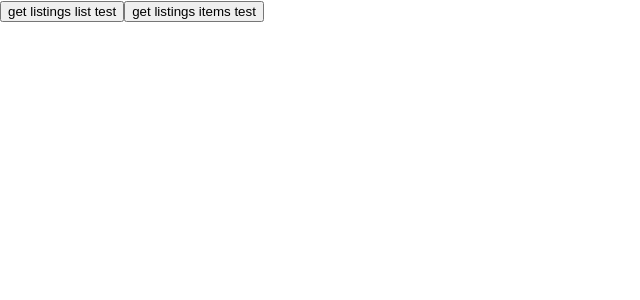
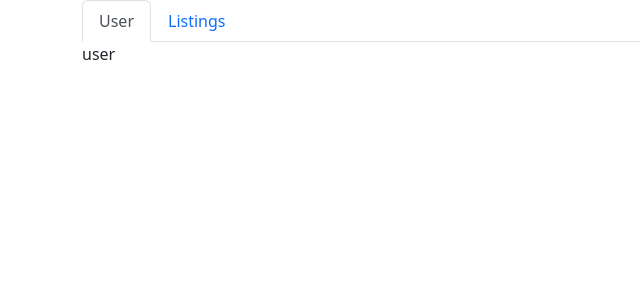
Before and after one commit to fathertime555/Capstone-Project, a React (Create React App) app in the folder frontend/: page / in a window 1280 px wide. Shown: the top 300 px of the page, without its empty margins (0-640 px from the left). Built offline with nearby package versions, Linux system fonts and the light colour scheme.

Commit message:
basic chage

```diff
--- a/frontend/package.json
+++ b/frontend/package.json
@@ -8,7 +8,9 @@
     "@testing-library/react": "^13.4.0",
     "@testing-library/user-event": "^13.5.0",
     "axios": "^1.3.2",
+    "bootstrap": "^5.2.3",
     "react": "^18.2.0",
+    "react-bootstrap": "^2.7.0",
     "react-dom": "^18.2.0",
     "react-scripts": "5.0.1",
     "web-vitals": "^2.1.4"
--- a/frontend/src/App.js
+++ b/frontend/src/App.js
@@ -1,22 +1,45 @@
-import logo from './logo.svg';
+import 'bootstrap/dist/css/bootstrap.min.css';
 import './App.css';
 import Api from './Api'
+import { Button, Col, Container, Tab, Tabs, Row } from 'react-bootstrap';
+import { useState } from 'react';
 
 function App() {
+  const [listingsdata, setlistingtext] = useState('no data')
   console.log(Api);
   return (
-    <div>
-      <button onClick={() => {
+    <Container>
+      <Tabs>
+        <Tab eventKey={'user'} title={'User'}>
+          <div>user</div>
+        </Tab>
+        <Tab eventKey={'listings'} title={'Listings'}>
+          <Row>
+            <Col>
+              <Button onClick={() => {
                 Api.data.getlist().then(data => {
+                  setlistingtext(JSON.stringify(data.data))
                   console.log(data);
                 })
-      }}>get listings list test</button>
-      <button onClick={() => {
+              }}>get listings list test</Button>
+            </Col>
+            <Col>
+              <Button onClick={() => {
                 Api.data.getitems().then(data => {
+                  setlistingtext(JSON.stringify(data.data));
                   console.log(data);
                 })
-    }}>get listings items test</button>
-    </div>
+              }}>get listings items test</Button>
+            </Col>
+          </Row>
+          <Row>
+            {listingsdata}
+          </Row>
+
+        </Tab>
+      </Tabs>
+
+    </Container>
 
   );
 }
```
Also changed, not shown: 1 other file (tests, documents, lock files or other folders). Lines whose indentation alone changed are shown as unchanged.
